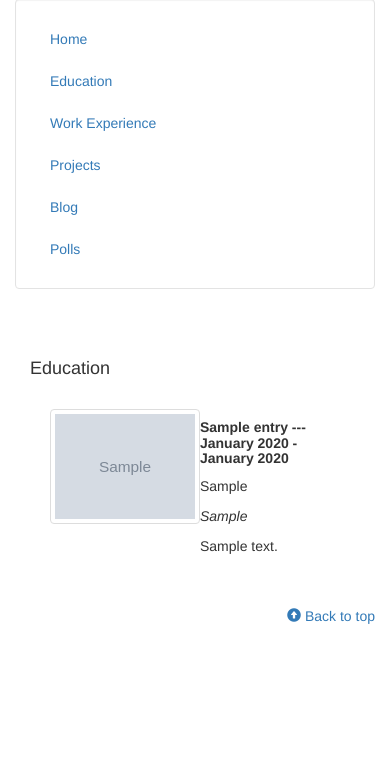
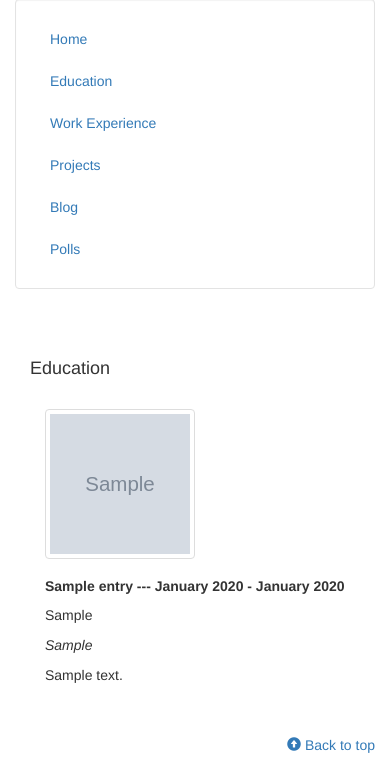
Before and after one commit to zribera18/django-portfolio-site, a Django app: page /education/ in a window 390 px wide. Shown: the part 328-1093 px from the top of the page. Before the commit the page ends 952 px from the top, so only its background shows below. Run offline with Django 3.2, Linux system fonts and the light colour scheme; tables that the repository leaves empty hold one stand-in row (values such as "Sample post"); grey boxes marked "Sample" are stand-in pictures; some libraries are stand-ins or nearby versions.

Commit message:
mobile view now works, need to update content

```diff
--- a/personal/templates/personal/header.html
+++ b/personal/templates/personal/header.html
@@ -59,7 +59,7 @@
 			</div>
 
 			<div class="col-sm-10">
-				<div class='container-fluid'>
+				<div class='container-fluid' style="">
 				<br><br>
 					{% block content %}
 					{% endblock %}
--- a/personal/templates/personal/resume.html
+++ b/personal/templates/personal/resume.html
@@ -10,12 +10,12 @@
 	<div class="container">
 		{% for entry in entry_list %}
 				<div class = "row flex">
-				<div class="col-sm-12 col-md-2 image">
+				<div class="col-sm-12 col-md-12 col-lg-2 image">
 						{% if entry.entry_image %}
-							<img class = "thumbnail center" src="{{ entry.entry_image.url }}" align="middle"></img>
+							<img class = "thumbnail center" src="{{ entry.entry_image.url }}" align="middle" style="height:150px; width:150px;"></img>
 						{% endif %}
 				</div>
-				<div class="col-sm-12 col-md-8">
+				<div class="col-sm-12 col-md-12 col-lg-8">
 					<p><h5><b> {{ entry.title }} --- {{ entry.start_date|date:"F Y" }} - {{ entry.end_date|date:"F Y"  }} </b></h5></p>
 					<p> {{ entry.position }} </p>
 					<p><i> {{ entry.location}} </i></p>
```
Also changed, not shown: personal/static/personal/css/resume.css (+31 -3 lines).
